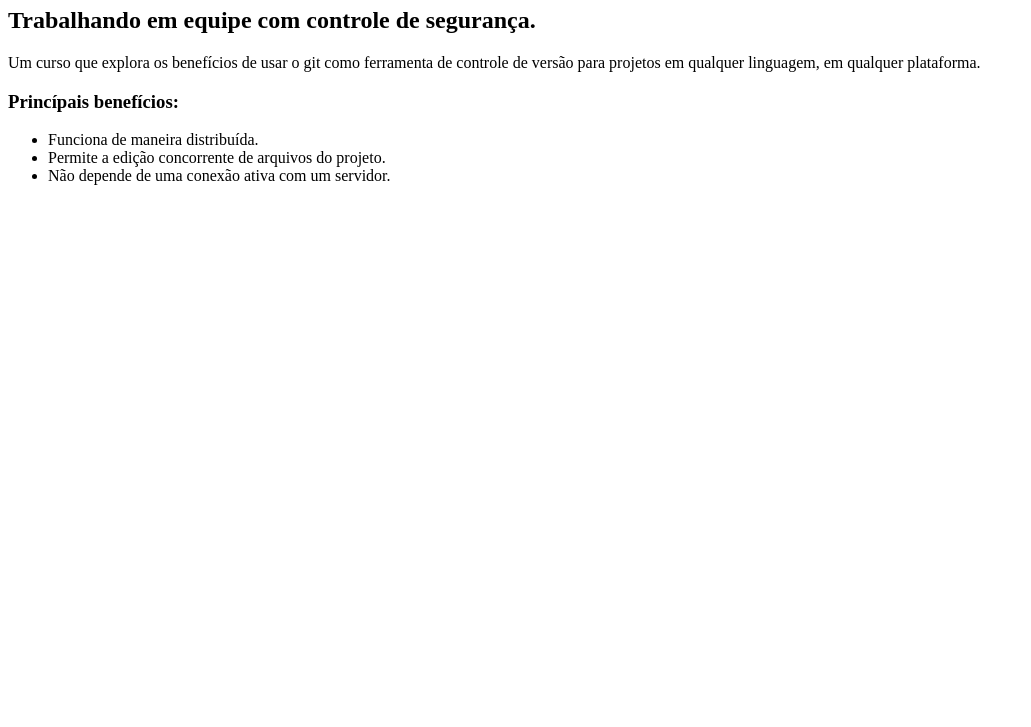
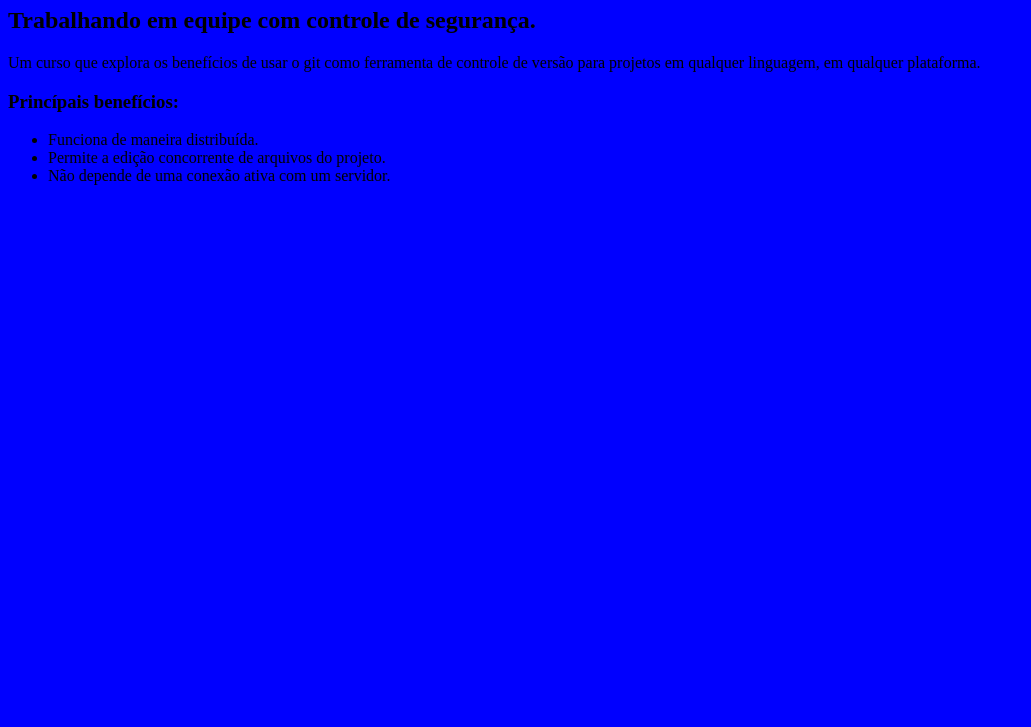
Before and after one commit to claudinhopero/curso-git, a plain HTML site: page index.html in a window 1280 px wide. Shown: the part 73-800 px from the top of the page, without its empty margins (0-1031 px from the left). Drawn offline with Linux system fonts and the light colour scheme.

Commit message:
Início do design.

```diff
--- /dev/null
+++ b/design.css
@@ -0,0 +1,3 @@
+body{
+	background-color: blue;
+}
--- a/index.html
+++ b/index.html
@@ -1,6 +1,7 @@
 <!DOCTYPE html>
 <html>
 	<head>
+		<link rel="stylesheet" type="text/css" href="/design.css">
 	</head>
 	<body>
 		<h1>Git</h1>
```
